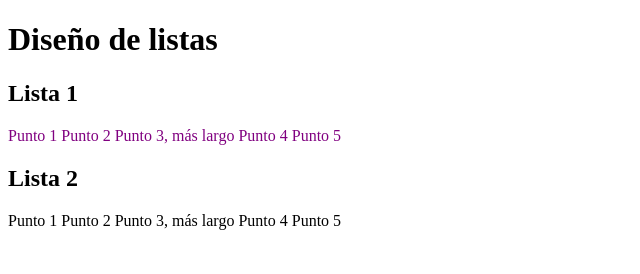
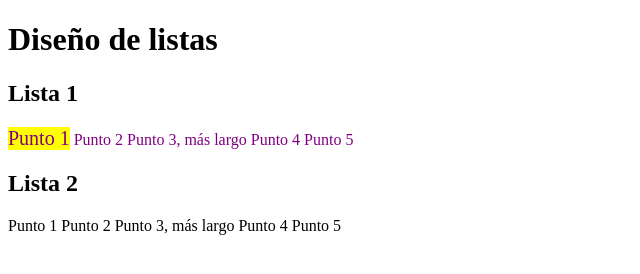
Before and after one commit to ccbaron/ejemplos-html-ironhack-2025, a plain HTML site: page ejemplo-display.html in a window 1280 px wide. In both pictures the pointer is over the item 32 px from the left and 135 px from the top of the page. Shown: the whole page, without its empty margins (0-640 px from the left). Drawn offline with Linux system fonts and the light colour scheme.

Commit message:
hover state

```diff
--- a/ejemplo-display.html
+++ b/ejemplo-display.html
@@ -26,6 +26,13 @@
     /* todas las listas desordenadas que tengan la class 'lista1', aplica a sus descendientes li los siguientes estilos */
     ul.lista1 li {
       color: purple;
+    }
+
+    /* los elementos HTML tienen estados. El más maquetado es cuando pasamos el ratón por encima. A ese estado se le llama 'hover' */
+    li:hover {
+      color: red;
+      background-color: yellow;
+      font-size: 20px;
     }
 
   </style>
```
